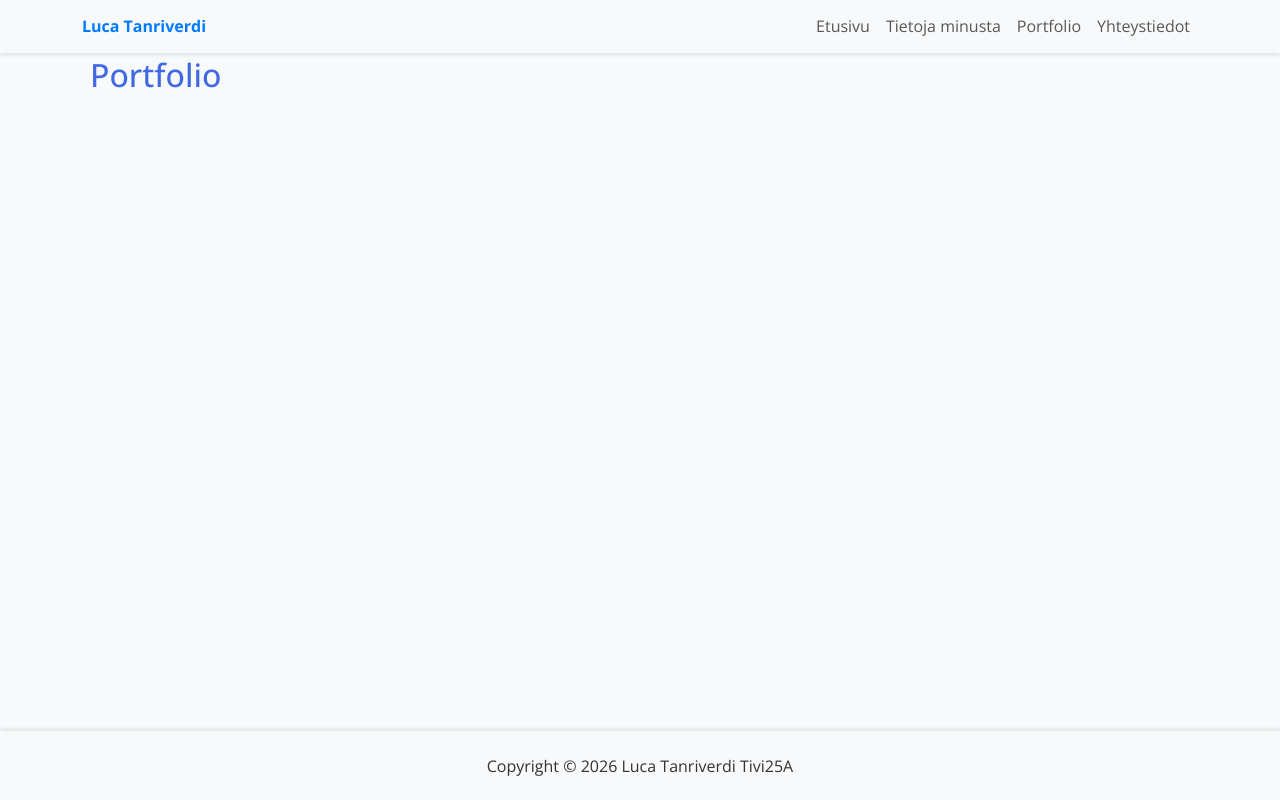
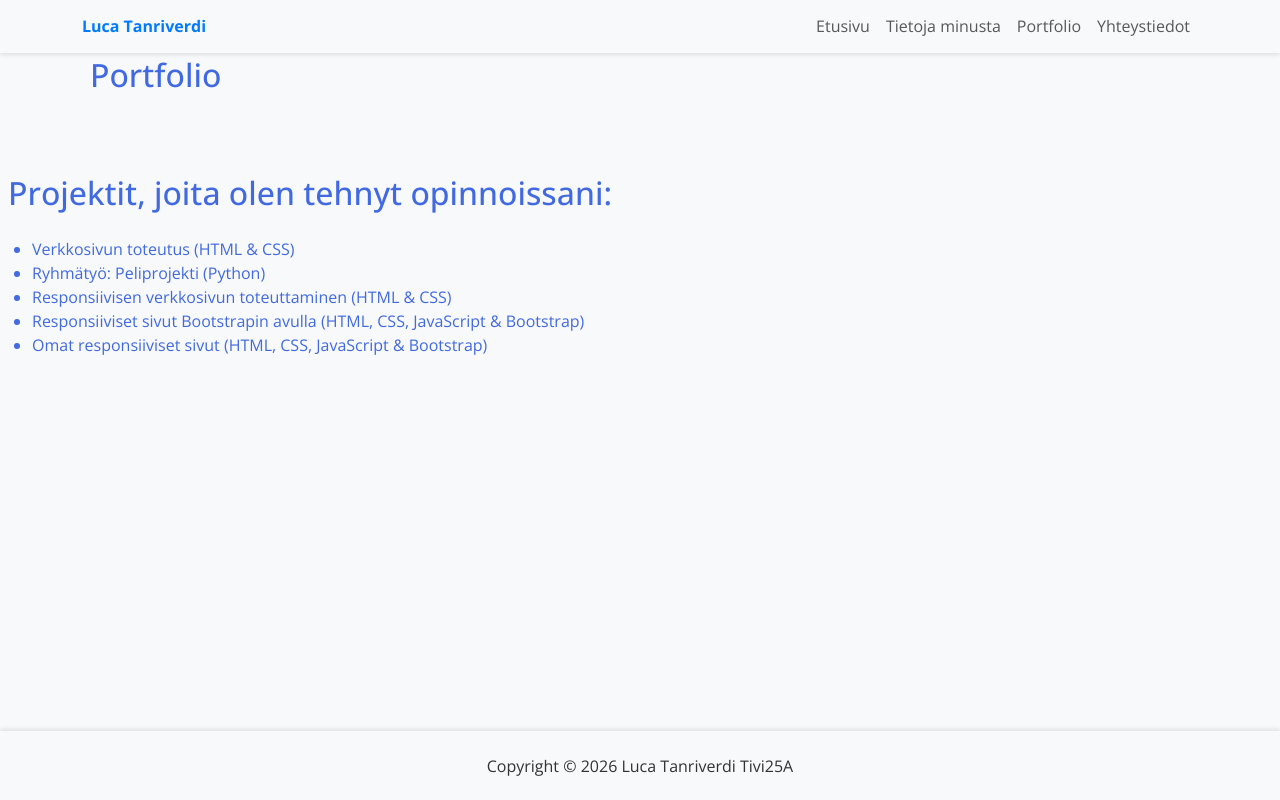
Before and after one commit to luca-tanriverdi/omat-responsiiviset-sivut, a plain HTML site: page portfolio.html in a window 1280 px wide. Drawn offline with nearby package versions, Linux system fonts and the light colour scheme.

Commit message:
Lisätty projektitiedot portfolioon.

```diff
--- a/portfolio.html
+++ b/portfolio.html
@@ -39,6 +39,15 @@
             <h2>Portfolio</h2>
         </div>
     </section>
+    <h2>Projektit, joita olen tehnyt opinnoissani:</h2>
+
+    <ul class="portfolio">
+        <li><a class="nav-link" href="https://github.com/luca-tanriverdi/luca-tanriverdi.github.io">Verkkosivun toteutus (HTML & CSS)</a></li>
+        <li><a class="nav-link" href="https://github.com/luca-tanriverdi/hirsipuu">Ryhmätyö: Peliprojekti (Python)</a></li>
+        <li><a class="nav-link" href="https://github.com/luca-tanriverdi/luca-tanriverdi-ohj3.github.io">Responsiivisen verkkosivun toteuttaminen (HTML & CSS)</a></li>
+        <li><a class="nav-link" href="https://github.com/luca-tanriverdi/luca-tanriverdi-ohj3-bootstrap.github.io">Responsiiviset sivut Bootstrapin avulla (HTML, CSS, JavaScript & Bootstrap)</a></li>
+        <li><a class="nav-link" href="https://github.com/luca-tanriverdi/omat-responsiiviset-sivut">Omat responsiiviset sivut (HTML, CSS, JavaScript & Bootstrap)</a></li>
+    </ul>
 
     <script type="module" src="js/bootstrap.bundle.min.js"></script>
 
```
